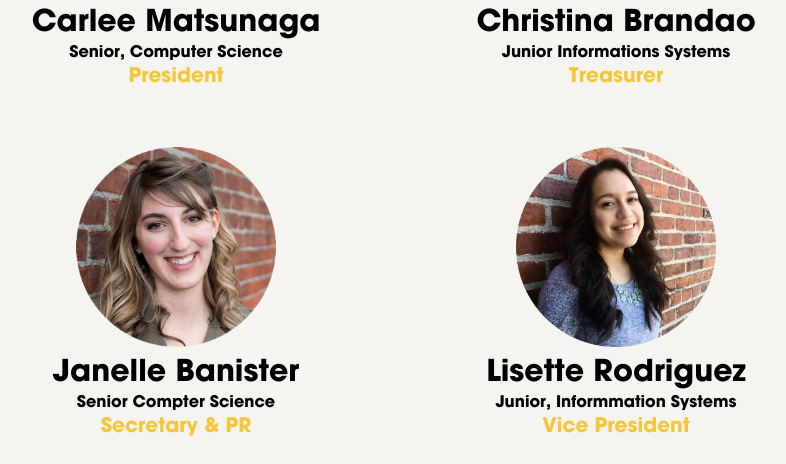
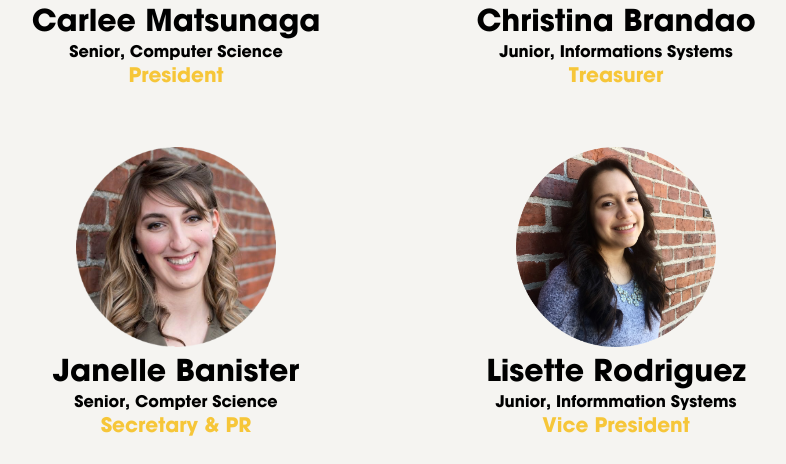
Before and after one commit to myWebsiteNow/myWebsiteNow.github.io, a plain HTML site: page about.html in a window 1280 px wide. Shown: the part 1412-1876 px from the top of the page, 244-1030 px from the left. Drawn offline with nearby package versions, Linux system fonts and the light colour scheme.

```diff
--- a/about.html
+++ b/about.html
@@ -45,7 +45,7 @@
                     <div id="LC_Photo2"><img src="./resources/Christina_Brandao.png" class=ProfilePhoto></div>
                     <div id="LC_Excerpt2">
                         <p class="LC_Name">Christina Brandao</p>
-                        <p class="LC_Class"> Junior Informations Systems</p>
+                        <p class="LC_Class"> Junior, Informations Systems</p>
                         <p class="LC_Title">Treasurer</p>
                         </div>
                 </div>
@@ -53,7 +53,7 @@
                     <div id="LC_Photo3"><img src="./resources/Janelle_Banister.png" class=ProfilePhoto></div>
                     <div id="LC_Excerpt3">
                         <p class="LC_Name">Janelle Banister</p>
-                        <p class="LC_Class">Senior Compter Science</p>
+                        <p class="LC_Class">Senior, Compter Science</p>
                         <p class="LC_Title">Secretary & PR</p>
                         </div>
                 </div>
```
